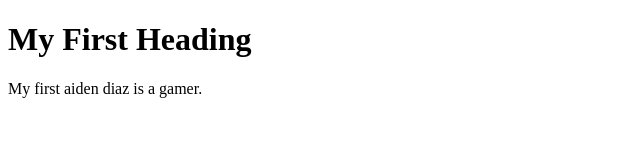
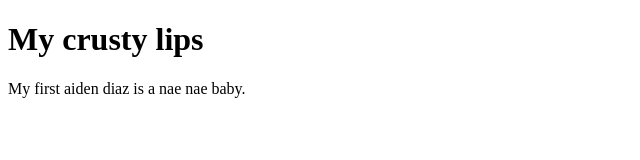
Before and after one commit to GoldenCheez/GoldenCheez.github.io, a plain HTML site: page index.html in a window 1280 px wide. Shown: the whole page, without its empty margins (0-640 px from the left). Drawn offline with Linux system fonts and the light colour scheme.

Commit message:
changed text

```diff
--- a/index.html
+++ b/index.html
@@ -5,8 +5,8 @@
 </head>
 <body>
 
-<h1>My First Heading</h1>
-<p>My first aiden diaz is a gamer.</p>
+<h1>My crusty lips</h1>
+<p>My first aiden diaz is a nae nae baby.</p>
 
 </body>
 </html>
```
Also changed, not shown: .c9/metadata/environment/index.html, 2 other files.
